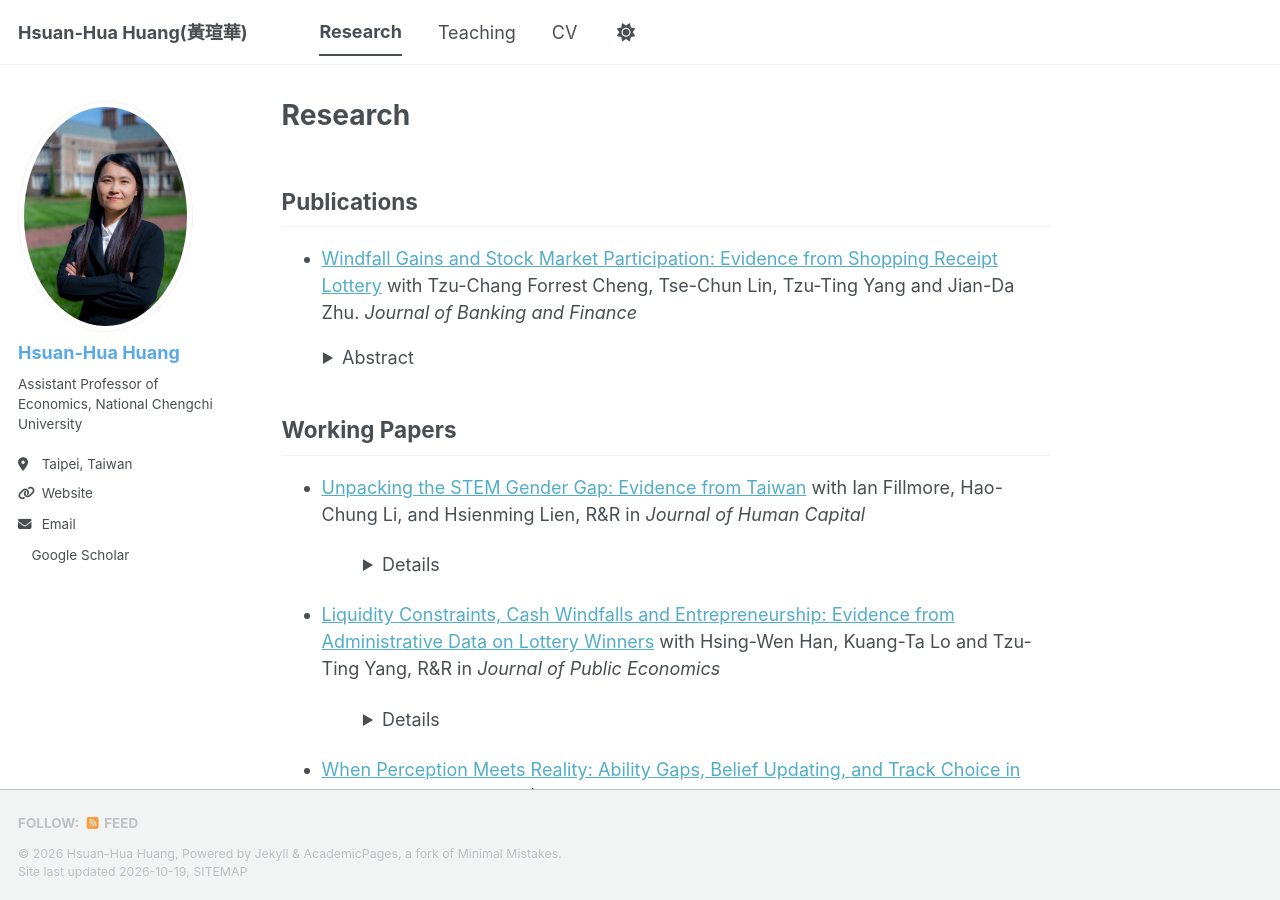
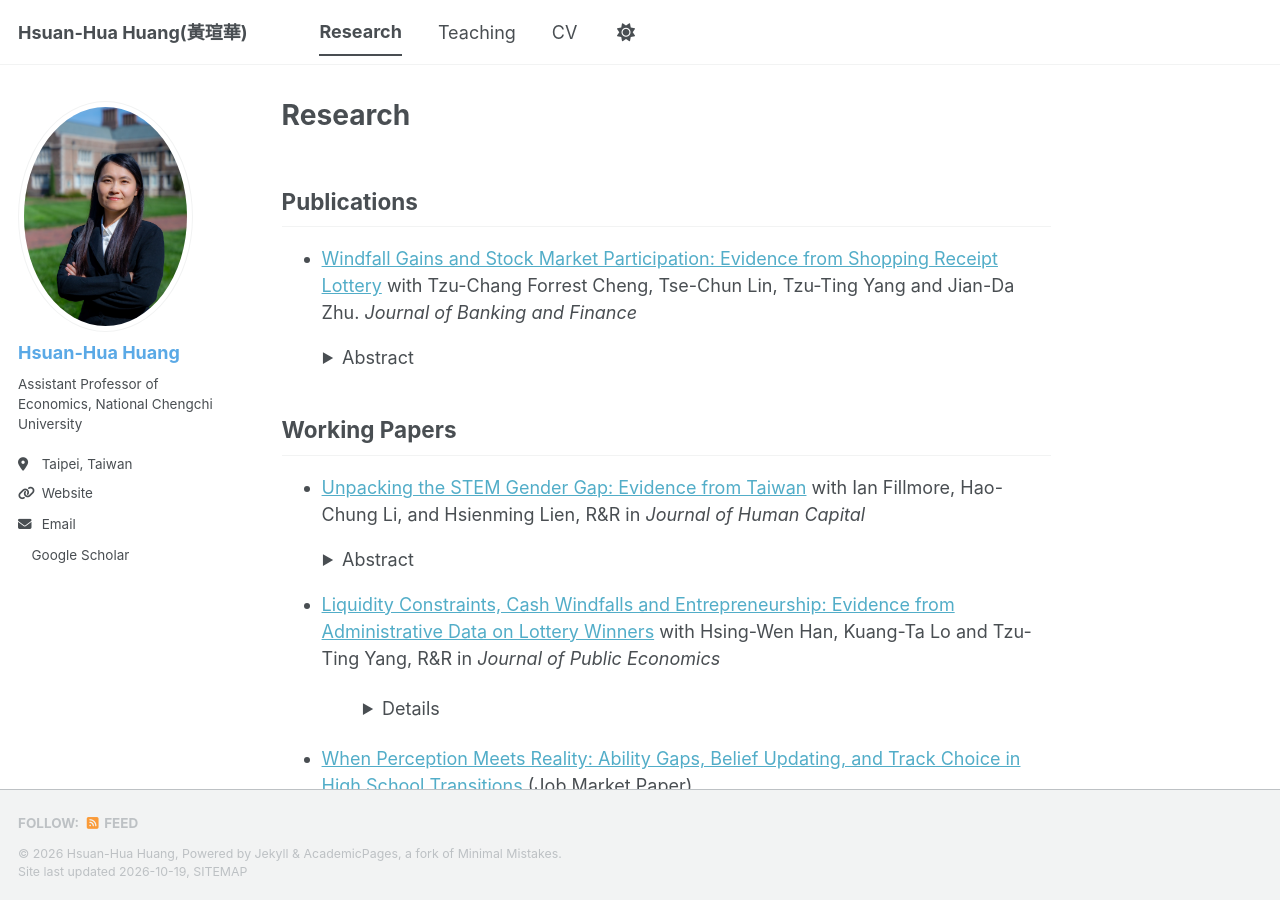
Before and after one commit to hsuanhua-huang/hsuanhua-huang, a Jekyll site: the page built from _pages/research.md, in a window 1280 px wide and 900 px high. Built offline with Jekyll 4.4.1, drawn with Linux system fonts in a browser that asks for light colours; a style sheet for code colours, icons or effects is not loaded.

Commit message:
Update research.md

```diff
--- a/_pages/research.md
+++ b/_pages/research.md
@@ -13,7 +13,10 @@ This paper utilizes receipt lotteries in Taiwan, along with comprehensive admini
 
 ## Working Papers
 
-- [Unpacking the STEM Gender Gap: Evidence from Taiwan](dropbox.com/scl/fi/dqm7rao1l1ee4vl0v3n46/TaiwanSTEMGenderGap_manuscript.pdf?rlkey=3aoejw5gmq09vn3r5v173hqug&dl=0) with Ian Fillmore, Hao-Chung Li, and Hsienming Lien, R&R in *Journal of Human Capital*<details> <summary>Abstract</summary> Women enroll in science, technology, engineering, and math (STEM) fields less often than men. Using Taiwanese data from 2011–2018 we unpack the drivers of this gap, and find the gap in STEM enrollment largely reflects a gap in applications. Conditional on applying, women are as likely to be admitted as comparable men. We then explore the gap in STEM applications, and find one-third can be explained by math and science scores. The gap in STEM applications also differs widely across high schools, suggesting that educational institutions and social factors play a role in shaping women’s interests in STEMㄡ</details>
+- [Unpacking the STEM Gender Gap: Evidence from Taiwan](dropbox.com/scl/fi/dqm7rao1l1ee4vl0v3n46/TaiwanSTEMGenderGap_manuscript.pdf?rlkey=3aoejw5gmq09vn3r5v173hqug&dl=0) with Ian Fillmore, Hao-Chung Li, and Hsienming Lien, R&R in *Journal of Human Capital*
+<details> <summary>Abstract</summary>
+Women enroll in science, technology, engineering, and math (STEM) fields less often than men. Using Taiwanese data from 2011–2018 we unpack the drivers of this gap, and find the gap in STEM enrollment largely reflects a gap in applications. Conditional on applying, women are as likely to be admitted as comparable men. We then explore the gap in STEM applications, and find one-third can be explained by math and science scores. The gap in STEM applications also differs widely across high schools, suggesting that educational institutions and social factors play a role in shaping women’s interests in STEM
+</details>
 
 - [Liquidity Constraints, Cash Windfalls and Entrepreneurship: Evidence from Administrative Data on Lottery Winners](https://papers.ssrn.com/sol3/papers.cfm?abstract_id=4400072) with Hsing-Wen Han, Kuang-Ta Lo and Tzu-Ting Yang, R&R in *Journal of Public Economics* <details><summary>Abstract</summary>Using administrative data on Taiwanese lottery winners, this paper examines the effects of cash windfalls on entrepreneurship. We compare the start-up decisions of households winning more than 1.5 million NT$ (50,000 US$) in the lottery in a particular year with those of households winning less than 15,000 NT$ (500 US$). Our results suggest that a substantial windfall increases the likelihood of starting a business by 1.5 percentage points (125% from the baseline mean). Startup wealth elasticity is 0.25 to 0.36. Moreover, households who tend to be liquidity-constrained drive the windfall-induced entrepreneurial response. Finally, we examine how households with a business react to a cash windfall and find that serial entrepreneurs are more likely to start a new business but do not change their decision to continue the current business.</details>
 
```
